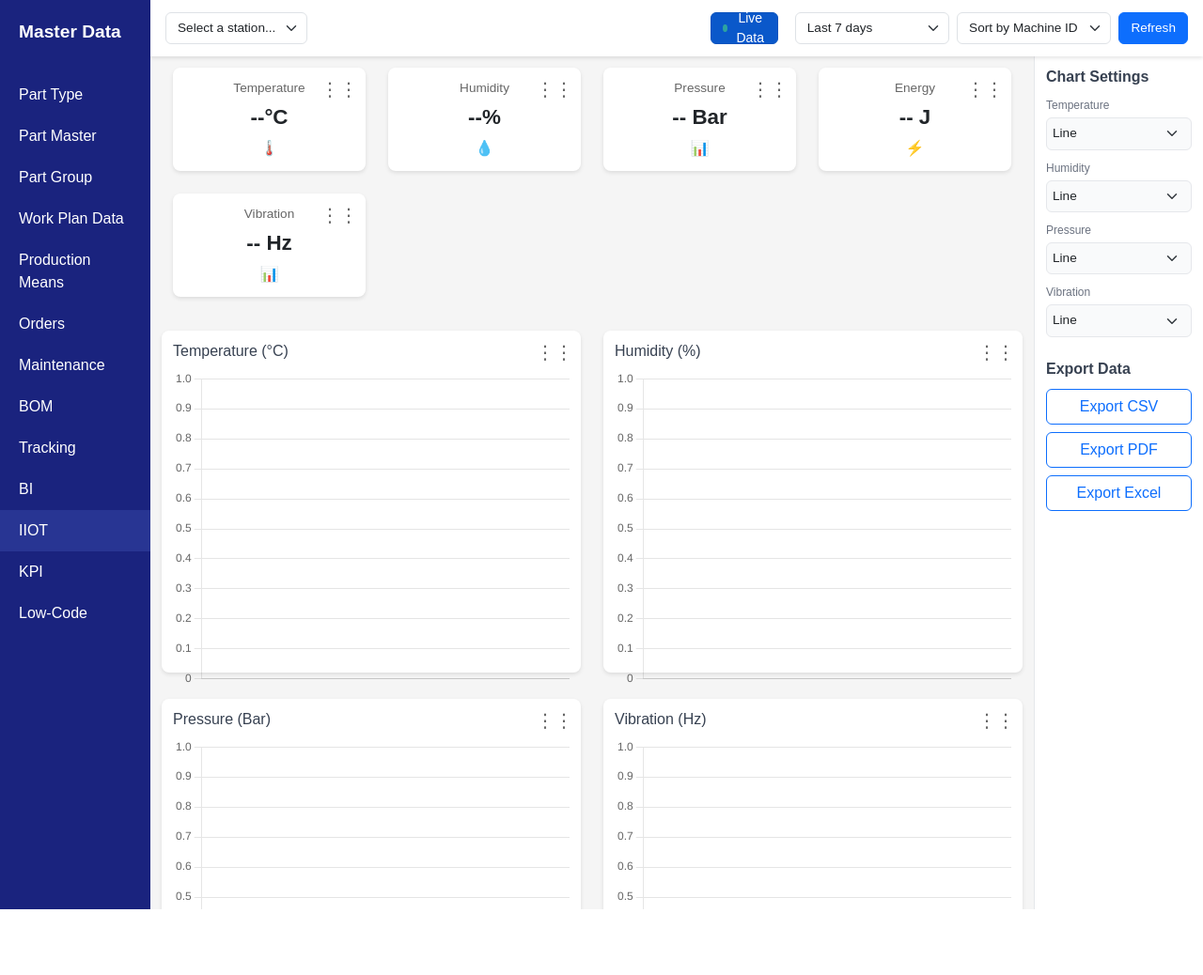
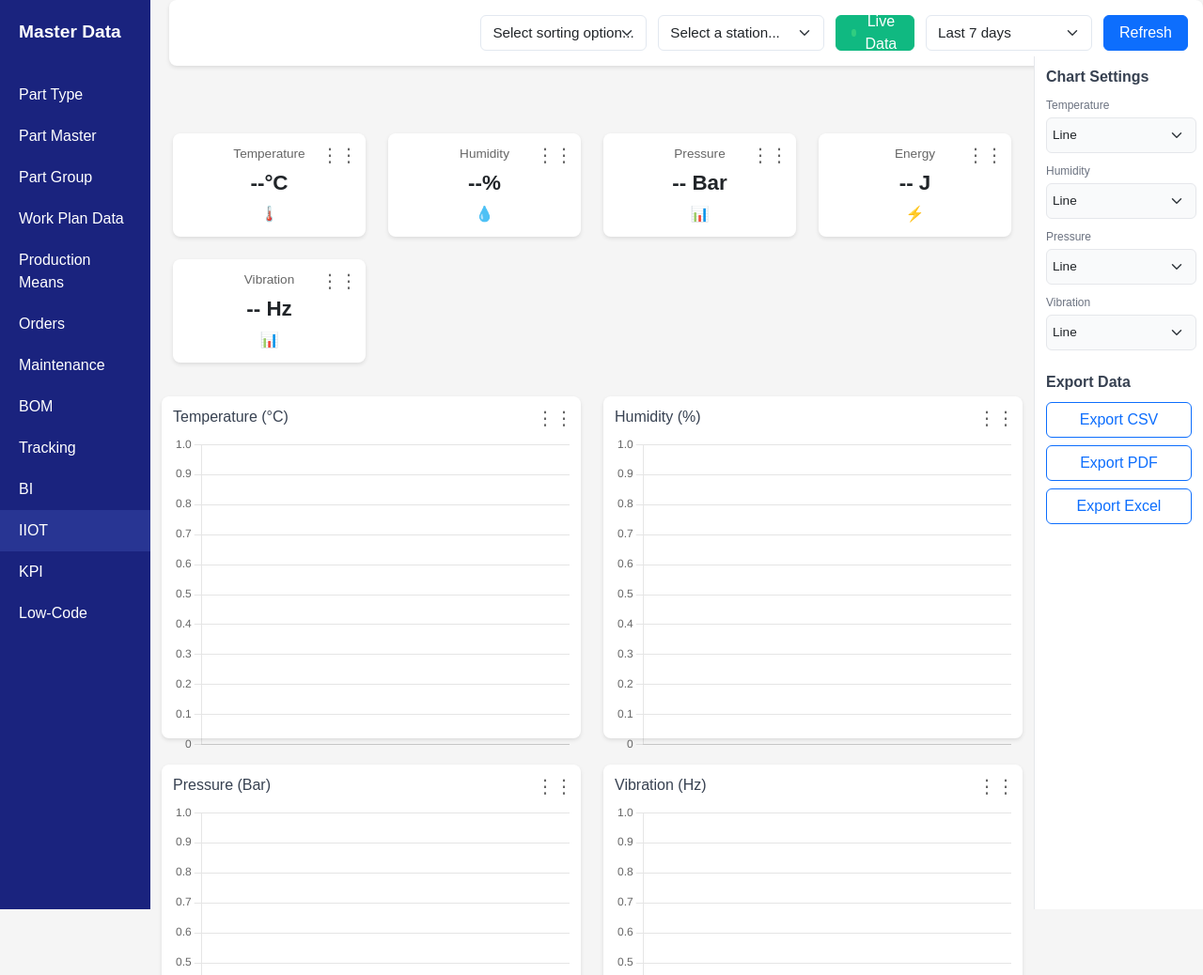
Before and after one commit to Serairi/web2, a Django app: page / in a window 1280 px wide. Shown: the whole page at 94% size. Before the commit the page ends 968 px from the top, so only its background shows below. Run offline with Django 5.2, Linux system fonts and the light colour scheme; some libraries are stand-ins or nearby versions.

Commit message:
Update dashboard layout: Fix topbar positioning and improve selector organization

```diff
--- a/monitoring/templates/monitoring/dashboard.html
+++ b/monitoring/templates/monitoring/dashboard.html
@@ -69,37 +69,51 @@
 
         /* Topbar Styles */
         .topbar {
-            position: fixed;
-            left: var(--sidebar-width);
-            right: 0;
-            top: 0;
-            height: var(--topbar-height);
             background-color: white;
+            padding: 1rem;
+            border-radius: 8px;
             box-shadow: 0 2px 4px rgba(0,0,0,0.1);
+            margin-bottom: 20px;
             display: flex;
+            justify-content: flex-end;
             align-items: center;
-            justify-content: space-between;
-            padding: 0 16px;
-            z-index: 100;
+            margin-left: calc(var(--sidebar-width) + 20px);
         }
 
-        .user-info {
+        .selector-group {
+            display: flex;
+            gap: 12px;
+            align-items: center;
+        }
+
+        .form-select {
+            min-width: 160px;
+            height: 38px;
+            border: 1px solid #e2e8f0;
+            border-radius: 6px;
+            padding: 0 12px;
+            background-color: white;
+            font-size: 0.95rem;
+        }
+
+        .btn-primary {
+            height: 38px;
+            padding: 0 16px;
+            border-radius: 6px;
+            font-weight: 500;
             display: flex;
             align-items: center;
             gap: 8px;
         }
 
-        .user-info select,
-        .user-info button,
-        .station-selector select {
-            height: 34px;
-            font-size: 0.85rem;
+        #liveToggle {
+            background-color: #10B981;
+            border-color: #10B981;
         }
 
-        .user-info .form-select,
-        .station-selector .form-select {
-            padding: 0 32px 0 12px;
-            background-position: right 8px center;
+        #liveToggle:not(.active) {
+            background-color: #6B7280;
+            border-color: #6B7280;
         }
 
         /* Main Content Styles */
@@ -223,15 +237,6 @@
             color: #374151;
         }
 
-        #liveToggle {
-            display: flex;
-            align-items: center;
-            gap: 8px;
-            padding: 6px 12px;
-            font-size: 14px;
-            margin-right: 10px;
-        }
-
         .status-dot {
             width: 8px;
             height: 8px;
@@ -244,11 +249,6 @@
         #liveToggle:not(.active) .status-dot {
             background-color: #6b7280;
             animation: none;
-        }
-
-        #liveToggle:not(.active) {
-            background-color: #4b5563;
-            border-color: #4b5563;
         }
 
         @keyframes pulse {
@@ -289,12 +289,24 @@
 
     <!-- Topbar -->
     <div class="topbar">
-        <div class="station-selector">
+        <div class="selector-group">
+            <select class="form-select" id="sortBy">
+                <option value="">Select sorting option...</option>
+                <option value="machine_type">Sort by Machine</option>
+                <option value="temperature">Sort by Temperature</option>
+                <option value="humidity">Sort by Humidity</option>
+                <option value="pressure">Sort by Pressure</option>
+                <option value="energy">Sort by Energy</option>
+                <option value="timestamp">Sort by Time</option>
+            </select>
+            <select class="form-select" id="machineTypeSelect" style="display: none;">
+                <option value="">Select machine type...</option>
+                <option value="mounting">Mounting Stations</option>
+                <option value="assembly">Assembly Lines</option>
+            </select>
             <select class="form-select" id="stationSelect">
                 <option value="">Select a station...</option>
             </select>
-        </div>
-        <div class="user-info">
             <button id="liveToggle" class="btn btn-primary active">
                 <span class="status-dot"></span>
                 Live Data
@@ -303,14 +315,6 @@
                 <option selected>Last 7 days</option>
                 <option>Last 24 hours</option>
                 <option>Last hour</option>
-            </select>
-            <select class="form-select" id="sortBy">
-                <option value="machine_id">Sort by Machine ID</option>
-                <option value="temperature">Sort by Temperature</option>
-                <option value="humidity">Sort by Humidity</option>
-                <option value="pressure">Sort by Pressure</option>
-                <option value="energy">Sort by Energy</option>
-                <option value="timestamp">Sort by Time</option>
             </select>
             <button class="btn btn-primary" onclick="refreshData()">Refresh</button>
         </div>
@@ -583,18 +587,28 @@
             });
         }
 
-        // Function to load stations
-        async function loadStations() {
+        // Function to load stations based on machine type
+        async function loadStationsByType(machineType) {
             try {
                 const response = await fetch('/api/stations/');
                 const data = await response.json();
                 stations = data.stations;
 
+                // Filter stations based on machine type
+                const filteredStations = stations.filter(station => {
+                    if (machineType === 'mounting') {
+                        return station.name.toLowerCase().includes('mounting');
+                    } else if (machineType === 'assembly') {
+                        return station.name.toLowerCase().includes('assembly');
+                    }
+                    return true;
+                });
+
                 // Populate station selector
                 const stationSelect = document.getElementById('stationSelect');
                 stationSelect.innerHTML = '<option value="">Select a station...</option>';
 
-                stations.forEach(station => {
+                filteredStations.forEach(station => {
                     const option = document.createElement('option');
                     option.value = station.id;
                     option.textContent = station.name;
@@ -603,12 +617,6 @@
                     }
                     stationSelect.appendChild(option);
                 });
-
-                // Select first station if none selected
-                if (stationSelect.value === "" && stations.length > 0) {
-                    stationSelect.value = stations[0].id;
-                    updateDashboard();
-                }
             } catch (error) {
                 console.error('Error loading stations:', error);
             }
@@ -676,10 +684,10 @@
             }
         }
 
-        // Initialize charts when page loads
+        // Initialize the dashboard
         document.addEventListener('DOMContentLoaded', () => {
             initializeCharts();
-            loadStations(); // Load stations first
+            // Don't load stations immediately, wait for user selection
             startLiveUpdates();
 
             // Initialize live toggle button
@@ -699,10 +707,33 @@
             });
         });
 
-        // Add event listeners for station, time range, and sort changes
-        document.getElementById('stationSelect').addEventListener('change', updateDashboard);
-        document.getElementById('timeRange').addEventListener('change', updateDashboard);
-        document.getElementById('sortBy').addEventListener('change', updateDashboard);
+        // Add event listeners for sorting and machine type selection
+        document.getElementById('sortBy').addEventListener('change', function() {
+            const machineTypeSelect = document.getElementById('machineTypeSelect');
+            const stationSelect = document.getElementById('stationSelect');
+
+            if (this.value === 'machine_type') {
+                machineTypeSelect.style.display = 'inline-block';
+                stationSelect.style.display = 'none';
+                machineTypeSelect.value = ''; // Reset machine type selection
+            } else {
+                machineTypeSelect.style.display = 'none';
+                stationSelect.style.display = 'inline-block';
+                loadStationsByType(machineTypeSelect.value);
+            }
+            updateDashboard();
+        });
+
+        document.getElementById('machineTypeSelect').addEventListener('change', function() {
+            const stationSelect = document.getElementById('stationSelect');
+            if (this.value) {
+                stationSelect.style.display = 'inline-block';
+                loadStationsByType(this.value);
+            } else {
+                stationSelect.style.display = 'none';
+            }
+            updateDashboard();
+        });
 
         // Function to update chart type
         function updateChartType(metric, chartType) {
```
